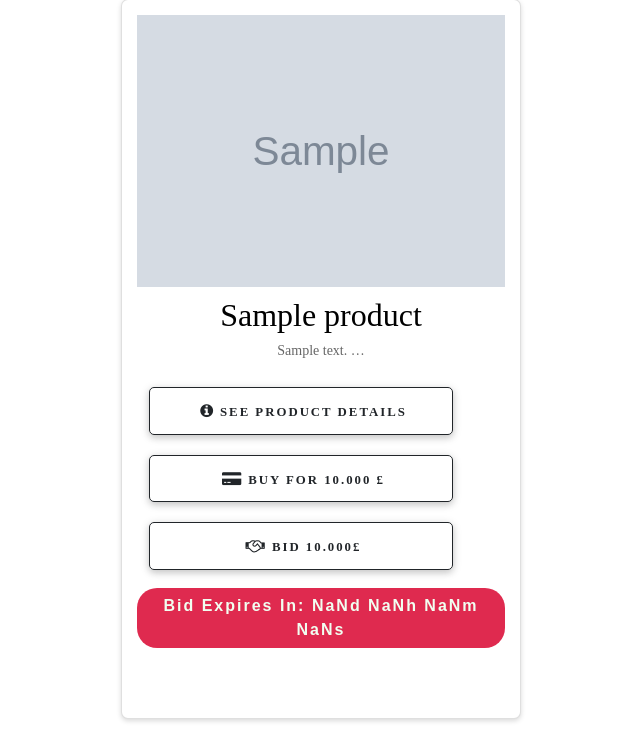
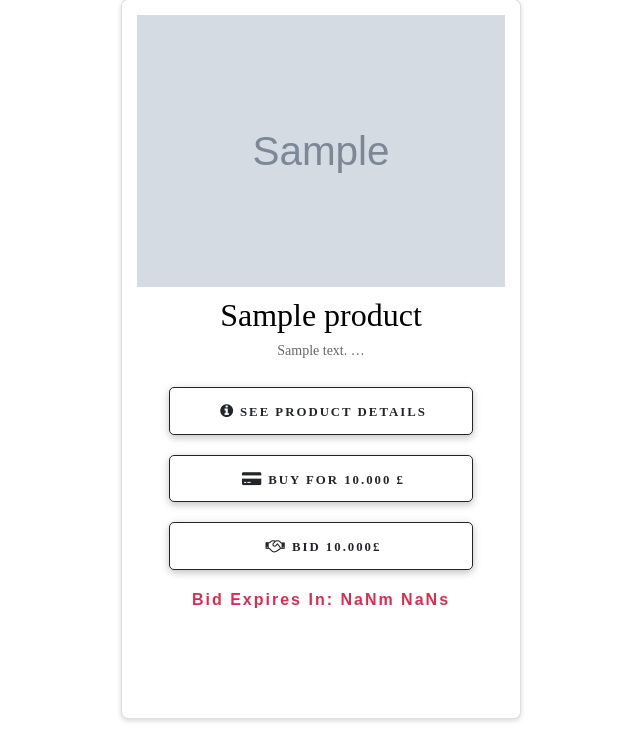
Before and after one commit to ChristianPlesca/Milestone-Project4, a Django app: page / in a window 1280 px wide. Shown: the part 571-1307 px from the top of the page, without its empty margins (319-959 px from the left). Run offline with Django 3.2, Linux system fonts and the light colour scheme; tables that the repository leaves empty hold one stand-in row (values such as "Sample post"); grey boxes marked "Sample" are stand-in pictures; some libraries are stand-ins or nearby versions; some web fonts are replaced.

Commit message:
Countdown added, Cards styled

```diff
--- a/products/templates/index.html
+++ b/products/templates/index.html
@@ -22,9 +22,11 @@
             <a href="#0" class="text-uppercase d-inline-block font-weight-medium lts-2px  mb-2 text-center bttn-dark" data-toggle="modal" data-target="#exampleModalCenter" id = "bid-button{{product.id}}"><i class="fa fa-handshake-o" aria-hidden="true"></i>Bid {{product.bid_price|intcomma }}£ </a>
             <div class="expiry-date " id="expiry-date{{product.id}}"></div>
         </div>
+    </div>
     <script>
         $(document).ready(function() {
         var countDownDate{{product.id}} = new Date('{{product.date_created|truncatechars:20}}').getTime();
+        var expiryDate = document.getElementById("expiry-date{{product.id}}")
         var x = setInterval(function() {
             var now = new Date().getTime();
             var distance = countDownDate{{product.id}} - now;
@@ -32,17 +34,25 @@
             var hours = Math.floor((distance % (1000 * 60 * 60 * 24)) / (1000 * 60 * 60));
             var minutes = Math.floor((distance % (1000 * 60 * 60)) / (1000 * 60));
             var seconds = Math.floor((distance % (1000 * 60)) / 1000);
-                document.getElementById("expiry-date{{product.id}}").innerHTML = "Bid Expires In: " + days + "d " + hours + "h " +
+            expiryDate.innerHTML = "Bid Expires In: " + days + "d " + hours + "h " +
                 minutes + "m " + seconds + "s ";
             if (distance < 0) {
                 clearInterval(x);
-                    document.getElementById("expiry-date{{product.id}}").innerHTML = "BID EXPIRED !!!";
+                expiryDate.innerHTML = "BID EXPIRED !!!";
                 document.getElementById("bid-button{{product.id}}").disabled = true;
+                expiryDate.style.color = "crimson";
+            }
+            else if (!days){
+                expiryDate.innerHTML = "Bid Expires In: " + hours + "h " +
+                minutes + "m " + seconds + "s ";
+                if (!days && !hours){
+                    expiryDate.innerHTML = "Bid Expires In: " + minutes + "m " + seconds + "s ";
+                    expiryDate.style.color = "crimson";
+                }
             }
         }, 1000);
     });
     </script>
-    </div>
     {% endfor %}
 </div>
 <!-- Modal -->
--- a/static/css/custom.css
+++ b/static/css/custom.css
@@ -355,11 +355,8 @@
 }
 
 .expiry-date{
-    background-color: crimson;
-    color: honeydew;
-    padding: 6px;
+    color: black;
     letter-spacing: 2px;
-    border-radius: 20px;
     opacity: 0.9;
     font-weight: 600;
     margin-top: 10px;
```
Lines whose indentation alone changed are shown as unchanged.
